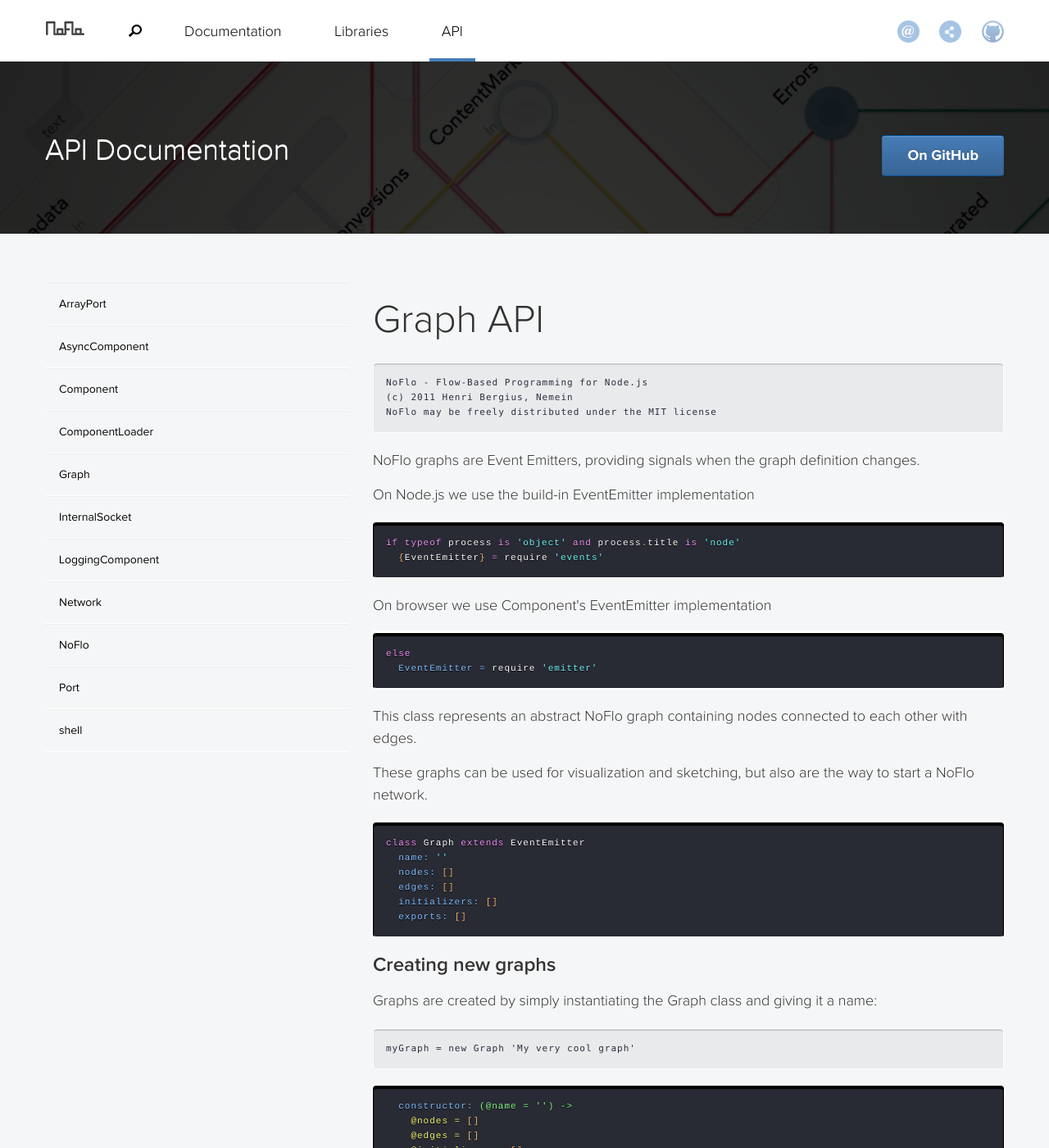
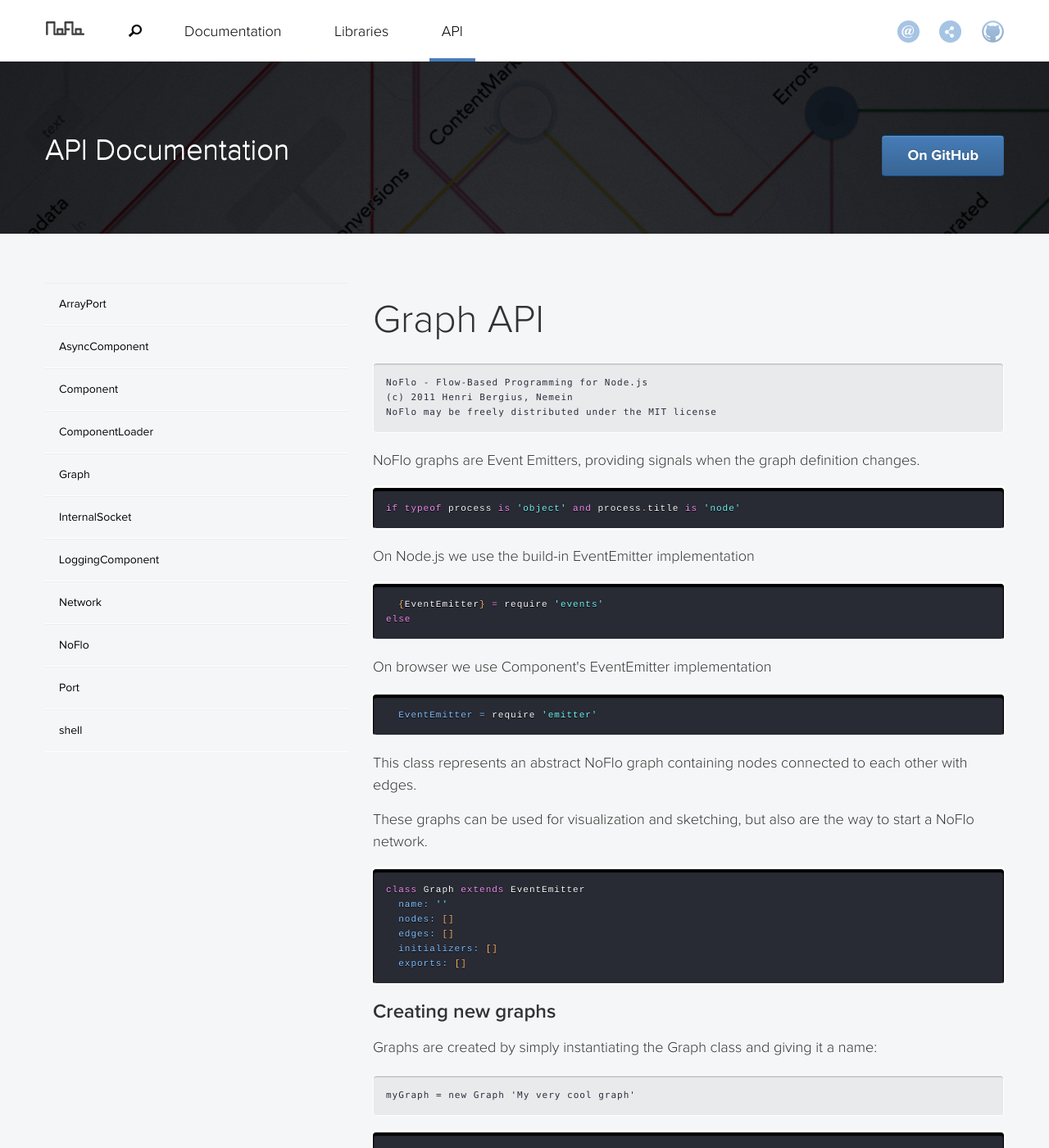
Before and after one commit to noflo/noflo.github.io, a Jekyll site: the page built from api/Graph.html, in a window 1280 px wide and 1400 px high. Shown: the whole window at 82% size. Built offline with Jekyll 4.4.1, drawn with Linux system fonts in a browser that asks for light colours; nearby versions of some CDN libraries; Markdown is read by kramdown in place of the engine named in the settings.

Commit message:
Fixed merge issue

```diff
--- a/api/Graph.html
+++ b/api/Graph.html
@@ -10,11 +10,8 @@ NoFlo may be freely distributed under the MIT license
 </code></pre>
 
 <p>NoFlo graphs are Event Emitters, providing signals when the graph
-definition changes.</p>
-
-<p>On Node.js we use the build-in EventEmitter implementation</p>                            <div class="highlight"><pre><span class="k">if</span> <span class="k">typeof</span> <span class="nx">process</span> <span class="o">is</span> <span class="s">&#39;object&#39;</span> <span class="o">and</span> <span class="nx">process</span><span class="p">.</span><span class="nx">title</span> <span class="o">is</span> <span class="s">&#39;node&#39;</span>
-  <span class="p">{</span><span class="nx">EventEmitter</span><span class="p">}</span> <span class="o">=</span> <span class="nx">require</span> <span class="s">&#39;events&#39;</span></pre></div>                                                  <p>On browser we use Component's EventEmitter implementation</p>                            <div class="highlight"><pre><span class="k">else</span>
-  <span class="nv">EventEmitter = </span><span class="nx">require</span> <span class="s">&#39;emitter&#39;</span></pre></div>                                                  <p>This class represents an abstract NoFlo graph containing nodes
+definition changes.</p>                            <div class="highlight"><pre><span class="k">if</span> <span class="k">typeof</span> <span class="nx">process</span> <span class="o">is</span> <span class="s">&#39;object&#39;</span> <span class="o">and</span> <span class="nx">process</span><span class="p">.</span><span class="nx">title</span> <span class="o">is</span> <span class="s">&#39;node&#39;</span></pre></div>                                                  <p>On Node.js we use the build-in EventEmitter implementation</p>                            <div class="highlight"><pre>  <span class="p">{</span><span class="nx">EventEmitter</span><span class="p">}</span> <span class="o">=</span> <span class="nx">require</span> <span class="s">&#39;events&#39;</span>
+<span class="k">else</span></pre></div>                                                  <p>On browser we use Component's EventEmitter implementation</p>                            <div class="highlight"><pre>  <span class="nv">EventEmitter = </span><span class="nx">require</span> <span class="s">&#39;emitter&#39;</span></pre></div>                                                  <p>This class represents an abstract NoFlo graph containing nodes
 connected to each other with edges.</p>
 
 <p>These graphs can be used for visualization and sketching, but
--- a/css/main.css
+++ b/css/main.css
@@ -692,7 +692,7 @@ input[type=text], textarea {
   background-repeat: no-repeat;
   background-position: 50%;
   background-size: cover;
-  background-image: url(../img/map-bg.png);
+  background-image: url(../img/map-bg.jpg);
 }
 @media (max-width: 767px) {
   .promo {
@@ -821,7 +821,7 @@ blockquote p {
   padding: 90px 0;
   background-color: transparent;
   background-position: 0 0;
-  background-image: url(../img/map-bg.png);
+  background-image: url(../img/map-bg.jpg);
   -webkit-background-size: cover;
   /* Safari 3.0 */
   -moz-background-size: cover;
@@ -1000,7 +1000,7 @@ blockquote p {
   background-position: 50%;
   background-repeat: no-repeat;
   background-size: cover;
-  background-image: url(../img/video-bg.png);
+  background-image: url(../img/video-bg.jpg);
 }
 @media (max-width: 767px) {
   .video {
@@ -1178,7 +1178,7 @@ blockquote p {
   background-repeat: no-repeat;
   background-position: 50%;
   background-size: cover;
-  background-image: url(../img/part-of-noflo.png);
+  background-image: url(../img/part-of-noflo.jpg);
 }
 @media (max-width: 767px) {
   .part-of-noflo {
```
Also changed, not shown: css/main.scss (+2 -157 lines), 1 other file.
